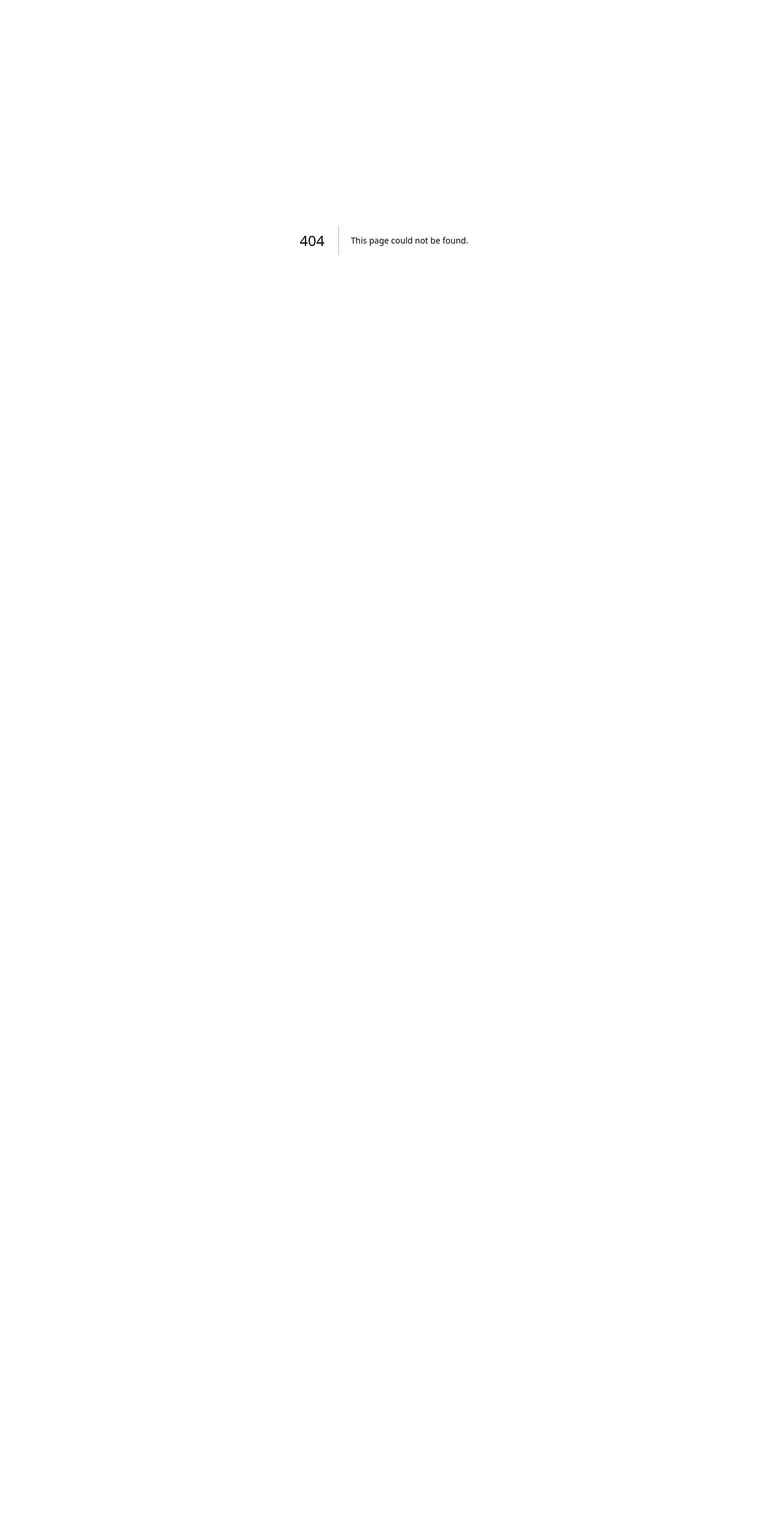
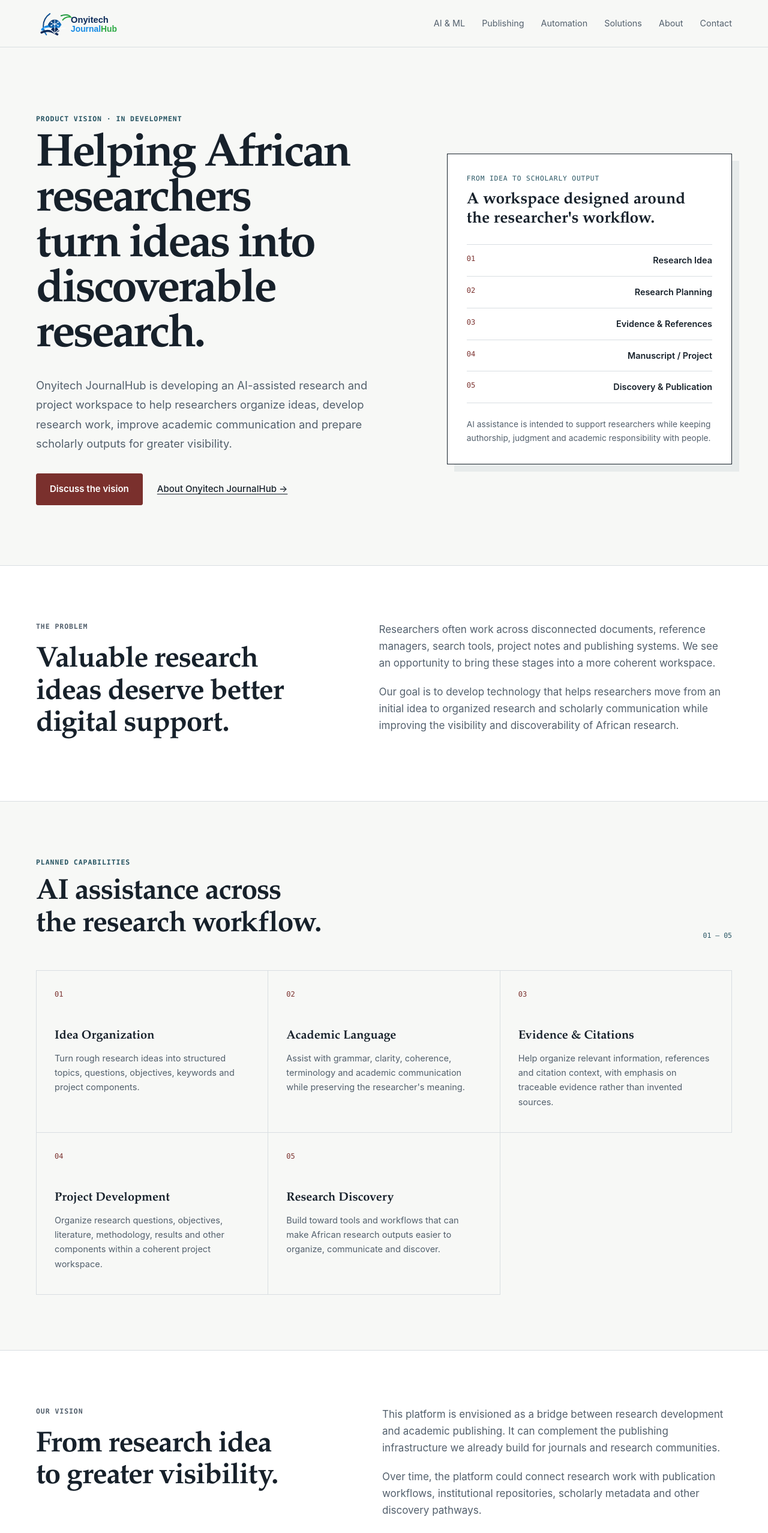
Before and after one commit to onyi4677/onyitechub.com, a Next.js app: page /research-automation in a window 1280 px wide. Before the commit this address had no page. Shown: the top 2555 px of the page at 60% size. Before the commit the page ends 800 px from the top, so only its background shows below. Built offline with nearby package versions, Linux system fonts and the light colour scheme.

Commit message:
Add research automation product vision page

```diff
--- /dev/null
+++ b/app/research-automation/page.tsx
@@ -0,0 +1,44 @@
+import SiteHeader from "../components/SiteHeader";
+import SiteFooter from "../components/SiteFooter";
+
+export default function ResearchAutomation() {
+  return (
+    <>
+      <SiteHeader />
+      <main>
+        <section className="hero"><div className="wrap hero-grid"><div>
+          <p className="eyebrow">PRODUCT VISION · IN DEVELOPMENT</p>
+          <h1>Helping African researchers turn ideas into discoverable research.</h1>
+          <p className="lede">Onyitech JournalHub is developing an AI-assisted research and project workspace to help researchers organize ideas, develop research work, improve academic communication and prepare scholarly outputs for greater visibility.</p>
+          <div className="cta-row"><a className="btn-primary" href="/contact">Discuss the vision</a><a className="secondary-link" href="/about">About Onyitech JournalHub →</a></div>
+        </div><div className="hero-card">
+          <p className="card-label">FROM IDEA TO SCHOLARLY OUTPUT</p><h2>A workspace designed around the researcher&apos;s workflow.</h2>
+          <div className="workflow"><div><span>01</span><strong>Research Idea</strong></div><div><span>02</span><strong>Research Planning</strong></div><div><span>03</span><strong>Evidence &amp; References</strong></div><div><span>04</span><strong>Manuscript / Project</strong></div><div><span>05</span><strong>Discovery &amp; Publication</strong></div></div>
+          <p className="card-footer">AI assistance is intended to support researchers while keeping authorship, judgment and academic responsibility with people.</p>
+        </div></div></section>
+        <section className="intro"><div className="wrap intro-grid"><div><p className="eyebrow">THE PROBLEM</p><h2>Valuable research ideas deserve better digital support.</h2></div><div>
+          <p>Researchers often work across disconnected documents, reference managers, search tools, project notes and publishing systems. We see an opportunity to bring these stages into a more coherent workspace.</p>
+          <p>Our goal is to develop technology that helps researchers move from an initial idea to organized research and scholarly communication while improving the visibility and discoverability of African research.</p>
+        </div></div></section>
+        <section id="services"><div className="wrap"><div className="section-head"><div><p className="eyebrow">PLANNED CAPABILITIES</p><h2>AI assistance across the research workflow.</h2></div><p className="section-note">01 — 05</p></div>
+          <div className="services-grid">
+            <article className="service-card"><span className="service-number">01</span><h3>Idea Organization</h3><p>Turn rough research ideas into structured topics, questions, objectives, keywords and project components.</p></article>
+            <article className="service-card"><span className="service-number">02</span><h3>Academic Language</h3><p>Assist with grammar, clarity, coherence, terminology and academic communication while preserving the researcher&apos;s meaning.</p></article>
+            <article className="service-card"><span className="service-number">03</span><h3>Evidence &amp; Citations</h3><p>Help organize relevant information, references and citation context, with emphasis on traceable evidence rather than invented sources.</p></article>
+            <article className="service-card"><span className="service-number">04</span><h3>Project Development</h3><p>Organize research questions, objectives, literature, methodology, results and other components within a coherent project workspace.</p></article>
+            <article className="service-card"><span className="service-number">05</span><h3>Research Discovery</h3><p>Build toward tools and workflows that can make African research outputs easier to organize, communicate and discover.</p></article>
+          </div></div></section>
+        <section className="case-study"><div className="wrap case-grid"><div><p className="eyebrow">OUR VISION</p><h2>From research idea to greater visibility.</h2></div><div>
+          <p>This platform is envisioned as a bridge between research development and academic publishing. It can complement the publishing infrastructure we already build for journals and research communities.</p>
+          <p>Over time, the platform could connect research work with publication workflows, institutional repositories, scholarly metadata and other discovery pathways.</p>
+          <p><strong>Status:</strong> Product concept and development roadmap. The capabilities described here are planned and may evolve as the platform is researched and built.</p>
+        </div></div></section>
+        <section className="paper-panel"><div className="wrap case-grid"><div><p className="eyebrow">BUILDING WITH RESPONSIBILITY</p><h2>AI should assist scholarship, not replace scholarly responsibility.</h2></div><div>
+          <p>The platform is intended to help researchers work more efficiently, but researchers remain responsible for their claims, sources, interpretation, authorship and final submissions.</p>
+          <p>Our development approach will prioritize transparency around AI assistance, source traceability, privacy, security and human review.</p>
+        </div></div></section>
+        <section className="contact-section"><div className="wrap contact-grid"><div><p className="eyebrow">PARTNERSHIPS &amp; R&amp;D</p><h2>We are building the next layer of Onyitech JournalHub.</h2><p>We welcome conversations with researchers, universities, publishers, technology partners and organizations interested in improving research workflows and the discoverability of African scholarship.</p><a className="btn-primary" href="/contact">Contact Onyitech JournalHub</a></div><div className="contact-details"><div><span>PLATFORM</span>app.onyitechub.com</div><div><span>FOCUS</span>Research Automation · AI · Scholarly Communication</div><div><span>STATUS</span>In development</div></div></div></section>
+      </main><SiteFooter />
+    </>
+  );
+}
```
